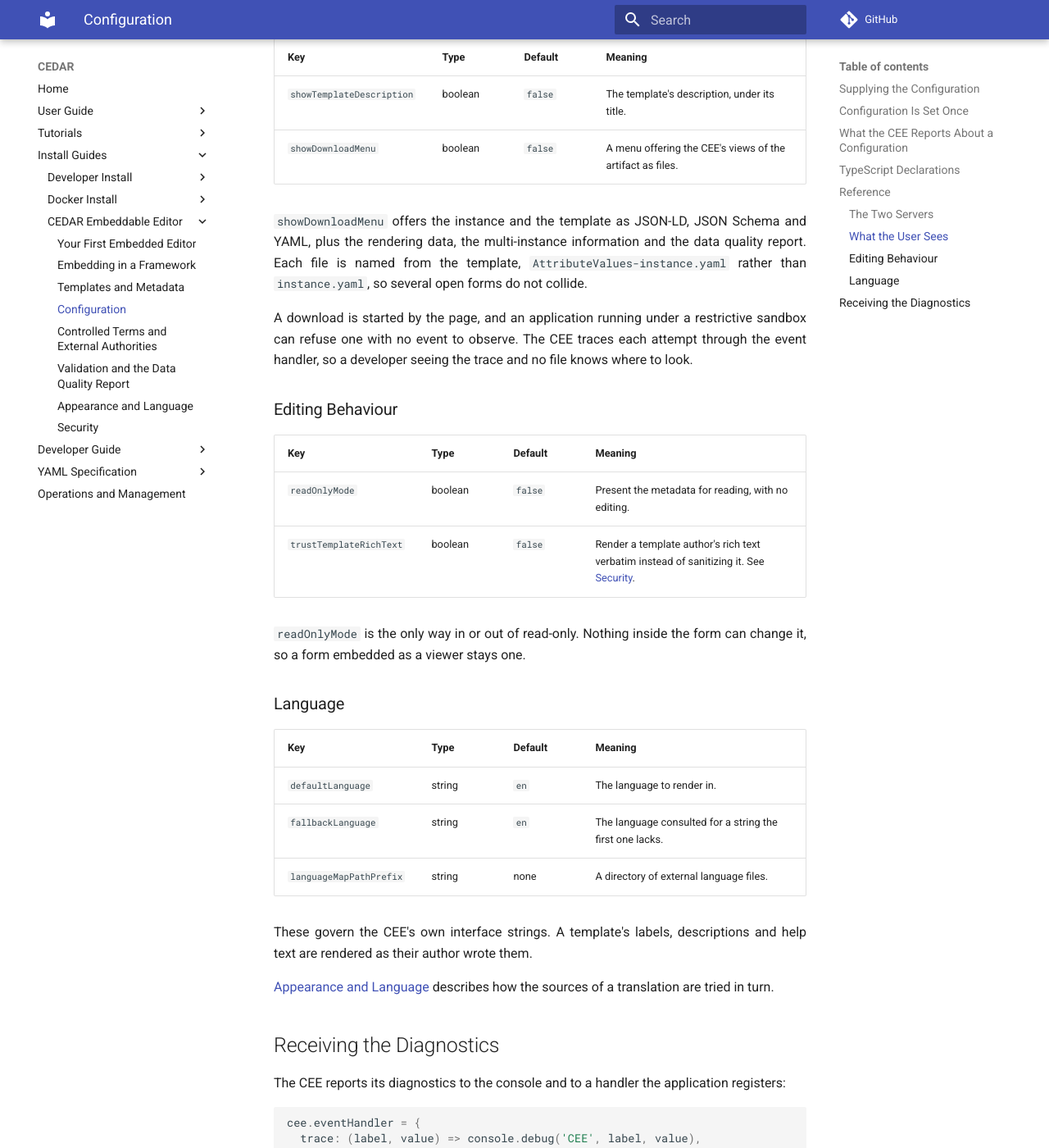
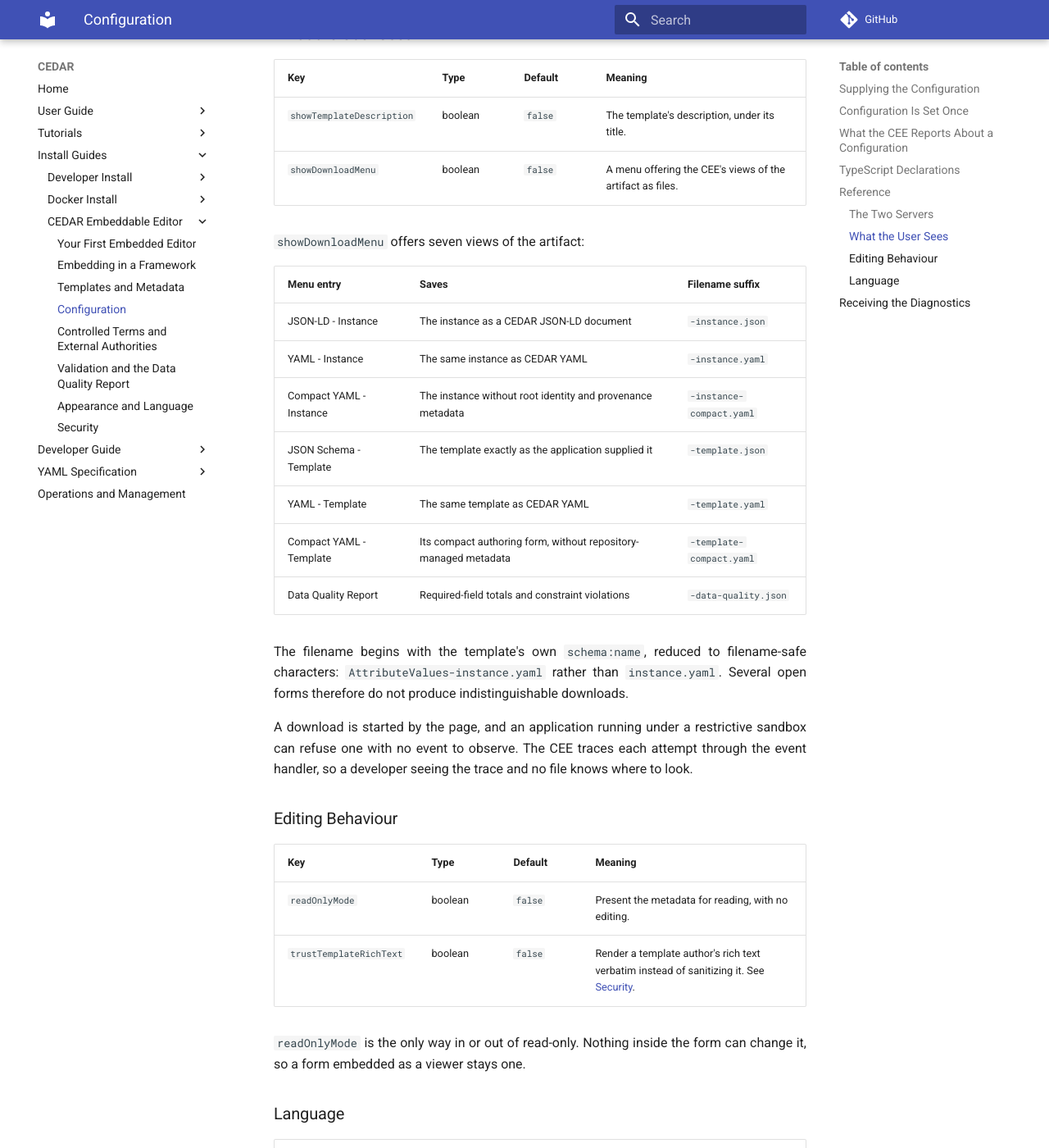
Before and after one commit to metadatacenter/cedar-mkdocs, an MkDocs documentation site: the page built from docs/cedar-embeddable-editor/configuration.md, in a window 1280 px wide and 1400 px high, scrolled down 3176 px. Shown: the whole window at 82% size. Built offline with MkDocs 1.6.1 and Material for MkDocs 9.7.7, drawn with Linux system fonts in a browser that asks for light colours; comment, search, counter and statistics services are not loaded; some of the changed text lies outside the part shown.

Commit message:
docs: consolidate CEE integration reference

```diff
--- a/docs/cedar-embeddable-editor/configuration.md
+++ b/docs/cedar-embeddable-editor/configuration.md
@@ -1,9 +1,9 @@
 # Configuration
 
 The CEE takes a single configuration object. Every key in it is optional, so a minimal configuration
-stays short and most applications never write a complete one. Nine keys exist in total, and only two
-of them have to be set: the CEDAR servers the editor calls, which nothing but the embedding
-application can know.
+stays short and most applications never write a complete one. Nine keys exist in total. Two name
+the CEDAR services that power controlled-term and external-authority lookups; set those when the
+template uses those fields. A template containing neither renders without them.
 
 ## Supplying the Configuration
 
@@ -135,10 +135,21 @@
 | `showTemplateDescription` | boolean | `false` | The template's description, under its title. |
 | `showDownloadMenu` | boolean | `false` | A menu offering the CEE's views of the artifact as files. |
 
-`showDownloadMenu` offers the instance and the template as JSON-LD, JSON Schema and YAML, plus the
-rendering data, the multi-instance information and the data quality report. Each file is named from
-the template, `AttributeValues-instance.yaml` rather than `instance.yaml`, so several open forms do
-not collide.
+`showDownloadMenu` offers seven views of the artifact:
+
+| Menu entry | Saves | Filename suffix |
+|---|---|---|
+| JSON-LD - Instance | The instance as a CEDAR JSON-LD document | `-instance.json` |
+| YAML - Instance | The same instance as CEDAR YAML | `-instance.yaml` |
+| Compact YAML - Instance | The instance without root identity and provenance metadata | `-instance-compact.yaml` |
+| JSON Schema - Template | The template exactly as the application supplied it | `-template.json` |
+| YAML - Template | The same template as CEDAR YAML | `-template.yaml` |
+| Compact YAML - Template | Its compact authoring form, without repository-managed metadata | `-template-compact.yaml` |
+| Data Quality Report | Required-field totals and constraint violations | `-data-quality.json` |
+
+The filename begins with the template's own `schema:name`, reduced to filename-safe characters:
+`AttributeValues-instance.yaml` rather than `instance.yaml`. Several open forms therefore do not
+produce indistinguishable downloads.
 
 A download is started by the page, and an application running under a restrictive sandbox can refuse
 one with no event to observe. The CEE traces each attempt through the event handler, so a developer
@@ -184,10 +196,13 @@
 template the CEE could not read, a value it discarded, a configuration key it cannot use. `trace`
 carries the running commentary, including which language maps loaded.
 
-`eventHandler.valueChanged(path, value)` remains an optional callback for field mutations. Prefer
-the typed DOM `change` event when the application also needs structural changes, validity or the
-current report. The old `eventHandler.message` member has never been emitted; it is deprecated and
-will be removed in the next major release.
+`ready` is called once after the element's first successful form render. It is not called for a
+rejected artifact and is not replayed to a handler attached after rendering, so register the handler
+before assigning the artifact when the lifecycle signal matters.
+
+`eventHandler.valueChanged(path, value)` is an optional callback for field mutations. Prefer the
+typed DOM `change` event when the application also needs structural changes, validity or the
+current report.
 
 Unlike the configuration and the artifact, the handler may be replaced: the last one assigned
 receives, and the CEE traces the swap so a page whose diagnostics stopped arriving can see why. What
```
Also changed, not shown: other parts of docs/cedar-embeddable-editor/configuration.md (+1 -0 lines), docs/cedar-embeddable-editor/controlled-terms.md (+1 -2 lines), docs/cedar-embeddable-editor/first-editor.md (+0 -5 lines), docs/cedar-embeddable-editor/security.md (+0 -4 lines), docs/cedar-embeddable-editor/templates-and-metadata.md (+6 -0 lines).
